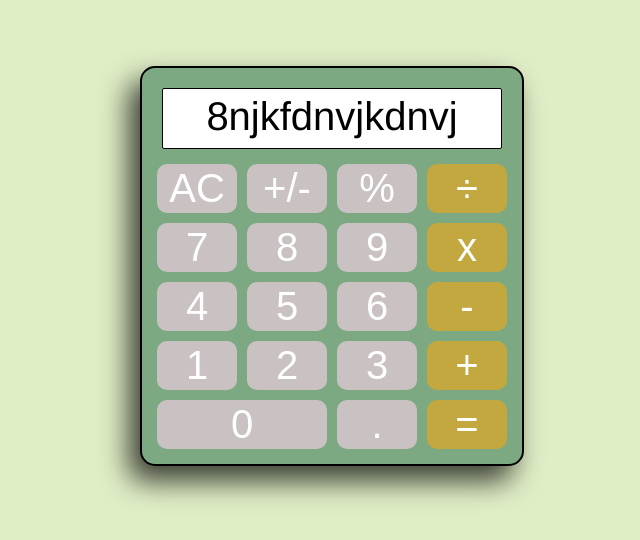
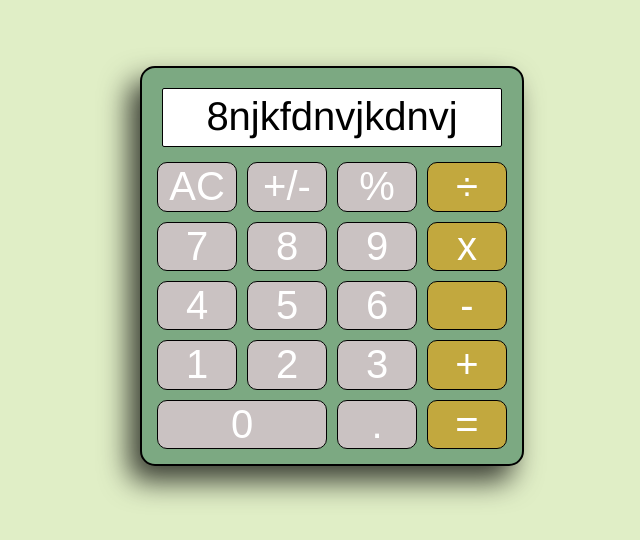
Before and after one commit to Asilo5/calculator-vue, a Vue app: page / in a window 1280 px wide. Shown: the part 126-666 px from the top of the page, without its empty margins (308-948 px from the left). Built offline with nearby package versions, Linux system fonts and the light colour scheme; the HTML template or start-up script is replaced by a standard one.

Commit message:
Add border colours to buttons and change the scale to -1 for actively clicking button

```diff
--- a/src/components/Calculator.vue
+++ b/src/components/Calculator.vue
@@ -65,7 +65,7 @@ export default {
     margin: 5px;
     cursor: pointer;
     background-color: rgb(202, 194, 194);
-    border: none;
+    border: 1px solid black;
     color: white;
     transition: transform 1s;
   }
@@ -76,12 +76,12 @@ export default {
 
   button:active {
     background-color: #243E36;
-    transform: scale(-2);
+    transform: scale(-1);
   }
 
   .operator {
     background-color: #C2A83E;
     color: white;
-    border: none;
+    border: 1px solid black;
   }
 </style>
```
